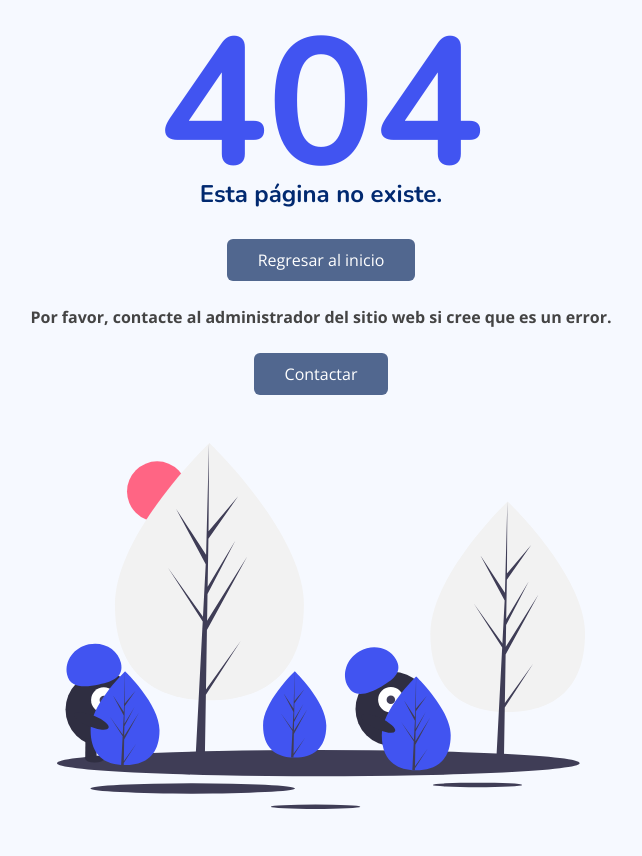
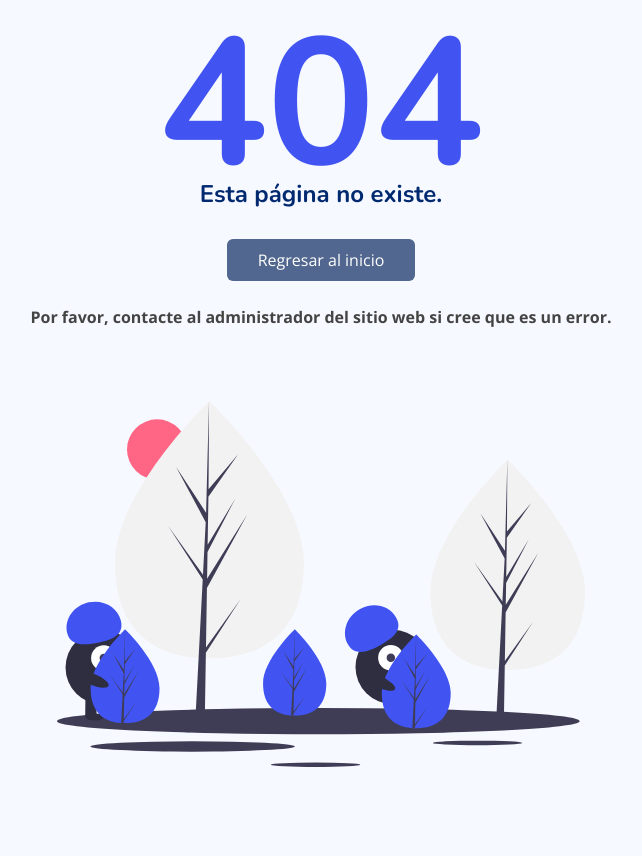
Before and after one commit to AlexHolaMundo/ProyectoFinalWeb, a Django app: template Aplicaciones/Importaciones/templates/404Page/404.html in a window 1280 px wide. Shown: the top 856 px of the page, without its empty margins (319-961 px from the left). After the commit the page ends 767 px from the top, so only its background shows below. Run offline with Django 4.2, Linux system fonts and the light colour scheme; the template is opened without the code that fills it, so the values that code supplies are empty; some libraries are stand-ins or nearby versions.

Commit message:
update 404page

```diff
--- a/Aplicaciones/Importaciones/templates/404Page/404.html
+++ b/Aplicaciones/Importaciones/templates/404Page/404.html
@@ -43,7 +43,6 @@
               un error.</strong
             >
           </p>
-          <a class="btn" href="/enviarCorreo">Contactar</a>
           <img
             src="{% static 'img/not-found.svg'%}"
             class="img-fluid py-5"
```
